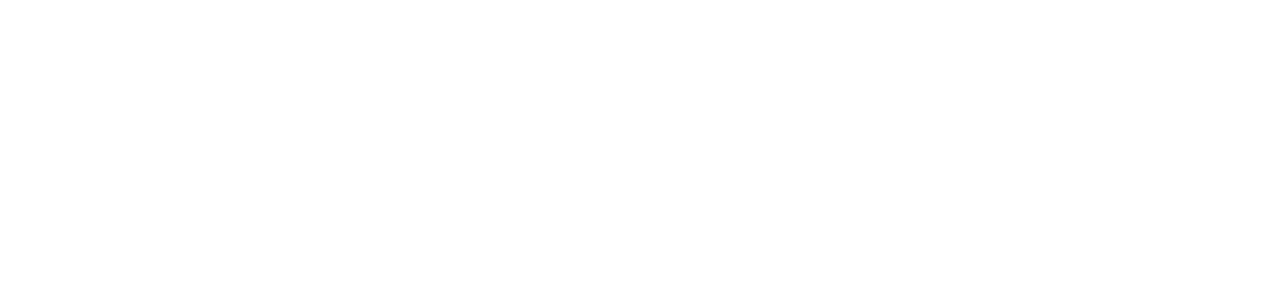
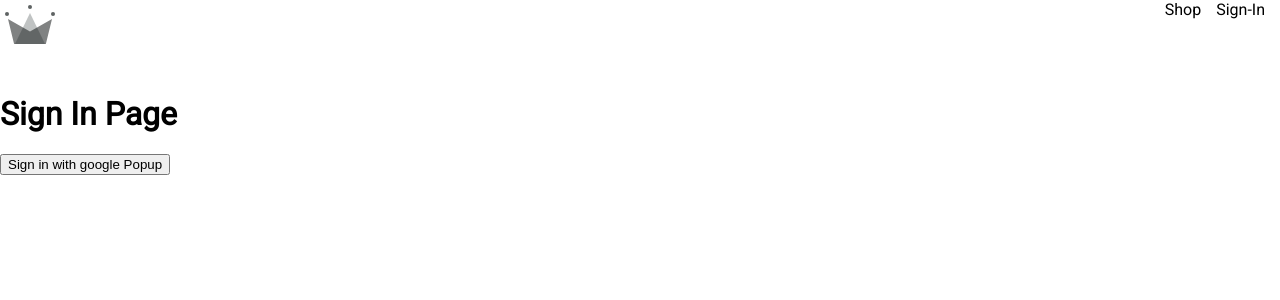
Before and after one commit to IreeHale/major-clothing, a React (Create React App) app in the folder clothing/: page /sign-in in a window 1280 px wide. Before the commit this address had no page. Shown: the top 300 px of the page. Built offline with nearby package versions, Linux system fonts and the light colour scheme.

Commit message:
adding firebase to project

```diff
--- a/clothing/src/App.js
+++ b/clothing/src/App.js
@@ -1,7 +1,7 @@
 import Home from './routes/home/home.component';
 import { Routes, Route } from 'react-router-dom';
 import Navigation from './routes/navigation/navigation.component';
-
+import SignIn from './routes/sign-in/sign-in.component';
 
 const Shop = () => {
   return (
@@ -15,6 +15,7 @@
       <Route path='/' element={<Navigation />}>
         <Route index element={<Home />} />
         <Route path='shop' element={<Shop />} />
+        <Route path='sign-in' element={<SignIn />} />
       </Route>
     </Routes>
   );
--- a/clothing/src/index.scss
+++ b/clothing/src/index.scss
@@ -13,6 +13,7 @@
 a {
   text-decoration: none;
   color: black;
+  padding-right: 15px;
 }
 
 * {
--- a/clothing/src/routes/navigation/navigation.component.jsx
+++ b/clothing/src/routes/navigation/navigation.component.jsx
@@ -13,7 +13,10 @@
           </Link>
           <div className='links-container'>
             <Link className='nav-link' to='/Shop'>
-                SHOP
+                Shop
+            </Link>
+            <Link className='nav-link' to='/sign-in'>
+                Sign-In
             </Link>
           </div>
         </div>
--- a/clothing/src/routes/navigation/navigation.styles.scss
+++ b/clothing/src/routes/navigation/navigation.styles.scss
@@ -8,7 +8,7 @@
     .logo-container {
       height: 100%;
       width: 70px;
-      padding: 25px;
+      padding: 5px;
     }
 
     .nav-links-container {
@@ -19,7 +19,7 @@
       justify-content: flex-end;
 
       .nav-link {
-        padding: 15px 15px;
+        padding: 5px 5px;
         cursor: pointer;
       }
     }
--- /dev/null
+++ b/clothing/src/routes/sign-in/sign-in.component.jsx
@@ -0,0 +1,19 @@
+import { signInWithGooglePopup } from '../../routes/utils/firebase/firebase.utils';
+
+
+const SignIn = () => {
+    const logGoogleUser = async () => {
+        const response = await signInWithGooglePopup();
+        console.log(response);
+    }
+
+
+    return (
+        <div>
+            <h1>Sign In Page</h1>
+            <button onClick={logGoogleUser}>Sign in with google Popup</button>
+        </div>
+    );
+};
+
+export default SignIn;
--- /dev/null
+++ b/clothing/src/routes/utils/firebase/firebase.utils.jsx
@@ -0,0 +1,20 @@
+import { initializeApp } from 'firebase/app';
+import { getAuth, signInWithRedirect, signInWithPopup, GoogleAuthProvider } from 'firebase/auth';
+
+const firebaseConfig = {
+    apiKey: "AIzaSyDn74pi70NBNN82bNk3HLY7z5PAaH6oeCE",
+    authDomain: "major-clothing-db.firebaseapp.com",
+    projectId: "major-clothing-db",
+    storageBucket: "major-clothing-db.appspot.com",
+    messagingSenderId: "541576263737",
+    appId: "1:541576263737:web:1072e948783968bc7db5e8"
+  };
+
+  const firebaseApp = initializeApp(firebaseConfig);
+  const provider = new GoogleAuthProvider();
+  provider.setCustomParameters({
+    prompt:"select_account"
+  });
+
+  export const auth = getAuth();
+  export const signInWithGooglePopup = () => signInWithPopup(auth, provider);
```
